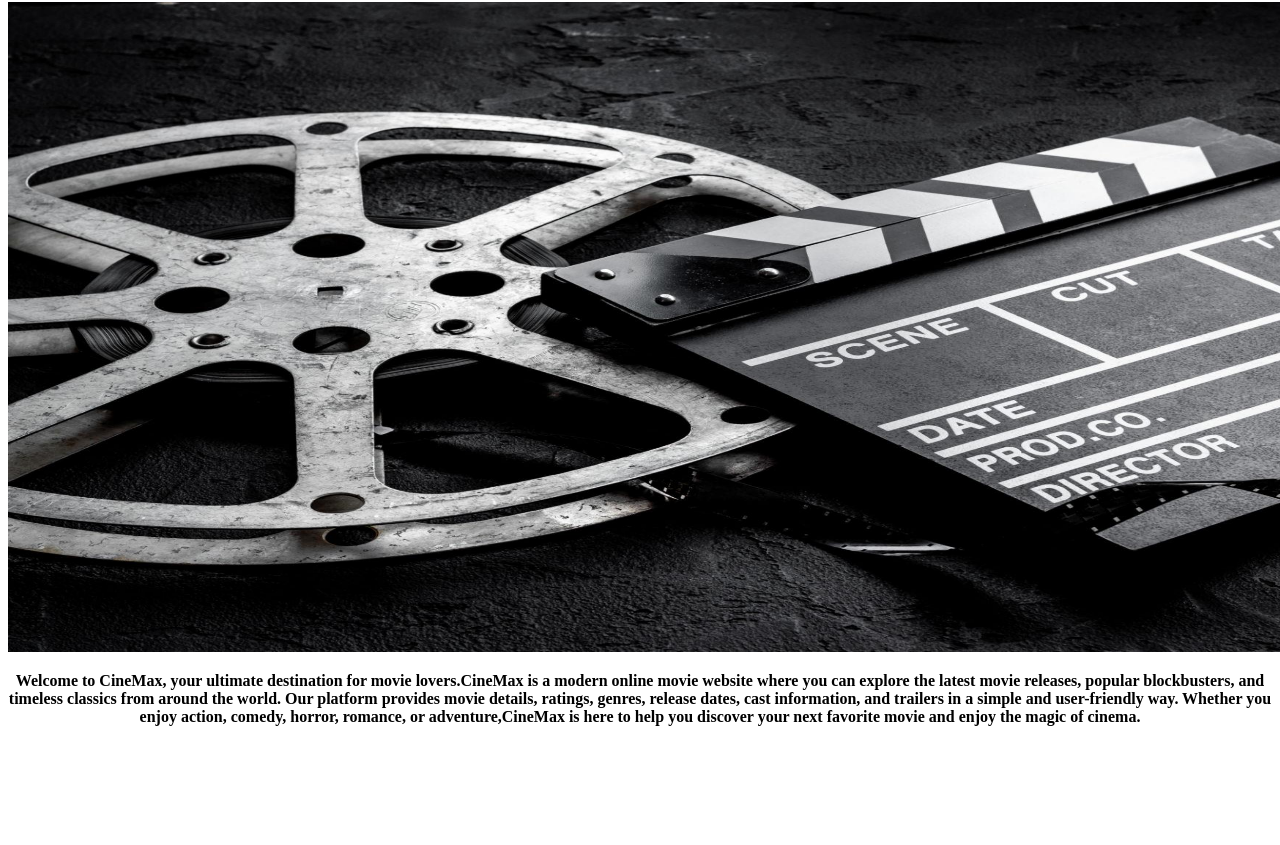
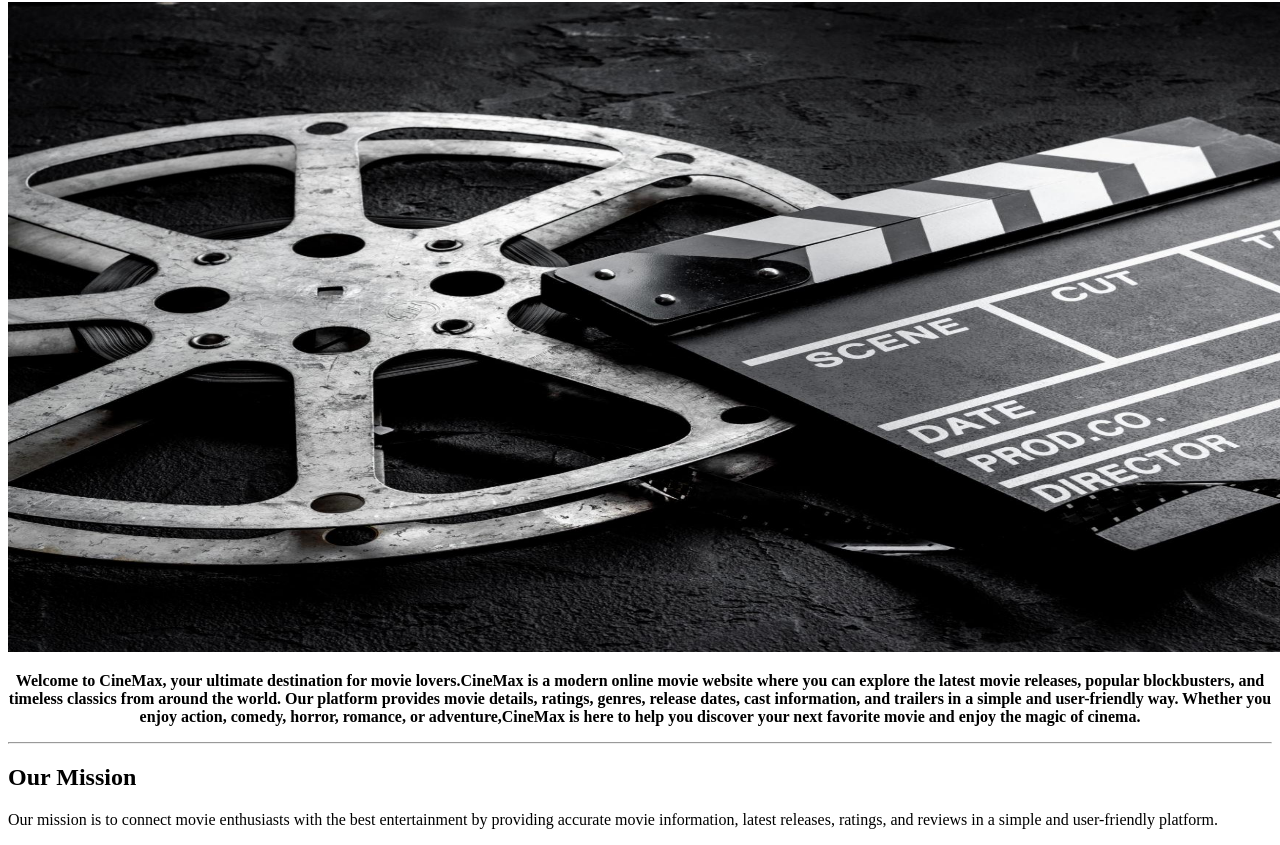
Before and after one commit to Nikesha01/Movie-TV-Show-Database, a plain HTML site: page about.html in a window 1280 px wide. Shown: the part 78-923 px from the top of the page. Before the commit the page ends 820 px from the top, so only its background shows below. Drawn offline with Linux system fonts and the light colour scheme.

Commit message:
add mission

```diff
--- a/about.html
+++ b/about.html
@@ -12,11 +12,17 @@
 <center>
 <p>
     <b>
-Welcome to <strong>CineMax</strong>, your ultimate destination for movie lovers.CineMax is a modern online movie website where you can explore the latest movie releases,
+Welcome to CineMax, your ultimate destination for movie lovers.CineMax is a modern online movie website where you can explore the latest movie releases,
 popular blockbusters, and timeless classics from around the world. Our platform provides movie details, ratings, genres, release dates, cast information, and trailers in a simple
 and user-friendly way. Whether you enjoy action, comedy, horror, romance, or adventure,CineMax is here to help you discover your next favorite movie and enjoy the magic of cinema.</b>
 </p>
 </center>
+<hr>
+<h2> Our Mission </h2>
+
+   <p>
+Our mission is to connect movie enthusiasts with the best entertainment by providing accurate movie information, latest releases, ratings, and reviews in a simple and user-friendly platform.
+</p>
 
 </body>
 </html>
```
